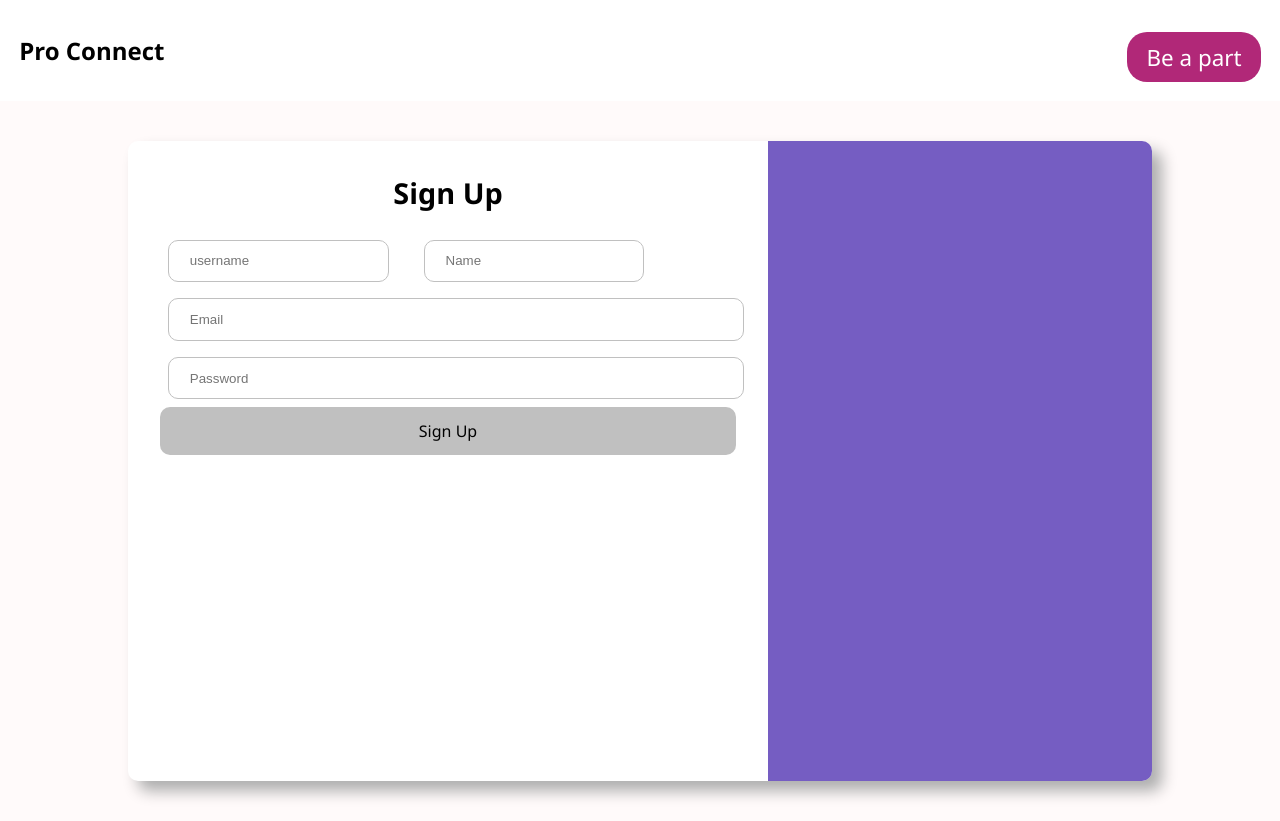
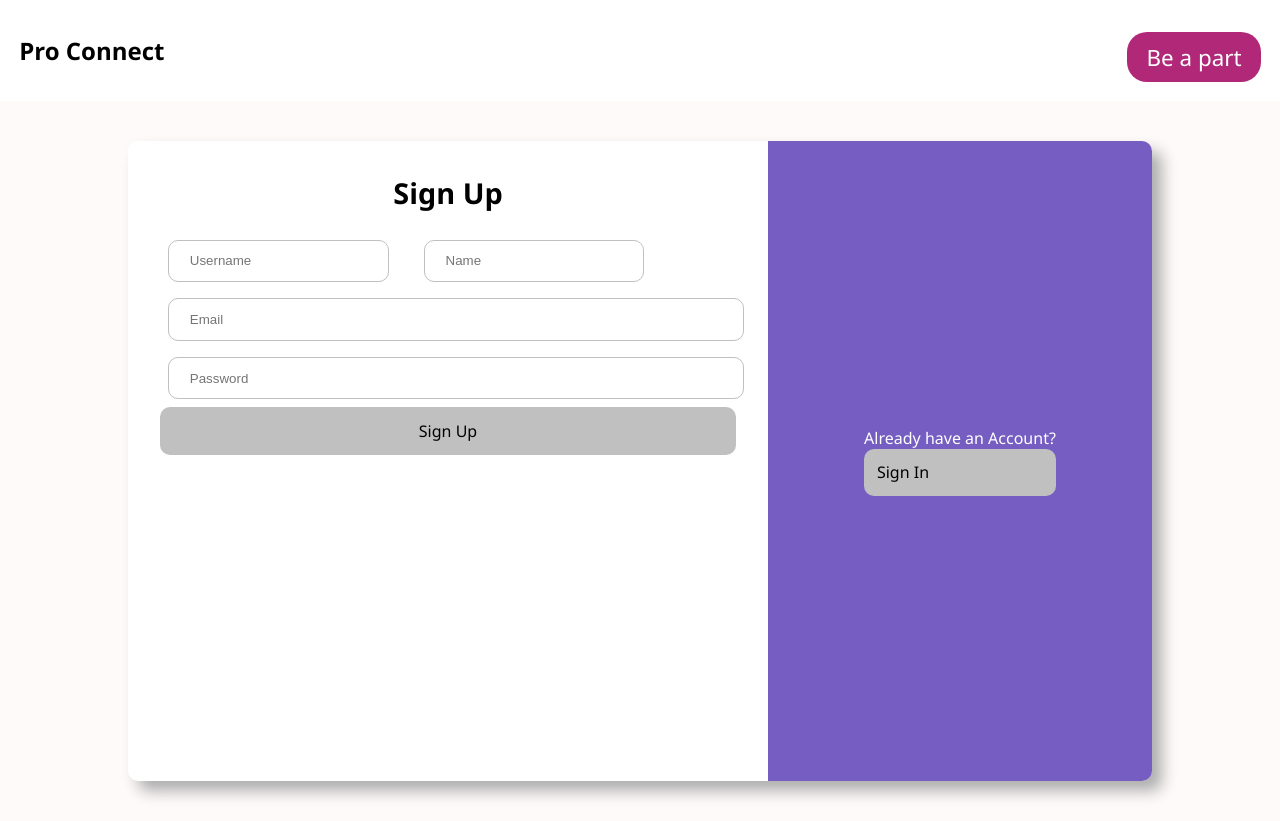
Before and after one commit to Khushi-code162/ProConnect, a Next.js app in the folder frontend/: page /login in a window 1280 px wide. Built offline with nearby package versions, Linux system fonts and the light colour scheme.

Commit message:
login user

```diff
--- /dev/null
+++ b/frontend/app/dashboard/page.js
@@ -0,0 +1,9 @@
+import React from 'react';
+
+function Dashboard() {
+  return (
+    <h1>dashboard</h1>
+  );
+}
+
+export default Dashboard;
--- a/frontend/app/login/login.module.css
+++ b/frontend/app/login/login.module.css
@@ -27,6 +27,7 @@
     .cardContainer__right {
         flex: 0.4;
         background : #755dc2;
+        color: white;
         display : flex;
         justify-content: center;
         align-items: center;
--- a/frontend/app/login/page.js
+++ b/frontend/app/login/page.js
@@ -4,37 +4,43 @@ import { useRouter } from 'next/navigation';
 import React , { useEffect, useState }  from 'react'
 import { useSelector , useDispatch } from 'react-redux'
 import Styles from './login.module.css';
-import { registerUser } from "@/config/redux/action/authAction";
-
+import { loginUser, registerUser  } from "@/config/redux/action/authAction";
+import { emptyMessage } from "@/config/redux/reducer/authReducer";
+import Dashboard from "../dashboard/page.js";
 
 
 export default function LoginComponent(){
 
-
     const authState = useSelector((state) => state.auth)
-
     const router = useRouter();
-
     const dispatch = useDispatch();
 
     const [userLoginMethod , setUserLoginMethod]= useState(false);
-
-
     const [email, setEmail] = useState("");
     const [password, setPassword] = useState("");
     const [username, setUserName] = useState("");
     const [name, setName] = useState("")
+
     useEffect(() =>{
         if(authState.loggedIn){
             router.push("/dashboard")
         }
     },[ authState.loggedIn])
 
+    useEffect(() =>{
+       dispatch(emptyMessage())
+    }, [userLoginMethod])
 
     const handleRegister =() =>{
         console.log("registering...");
         dispatch(registerUser({ username, password, email, name}))
     }
+
+    const handleLogin = () =>{
+        console.log("login...")
+        dispatch(loginUser({email, password}))
+    }
+
     return(
         <UserLayout>
             <div className = {Styles.container}>
@@ -44,36 +50,84 @@ export default function LoginComponent(){
                         <p style={{color : authState.isError ? "red": "green"}}>{authState.message?.message}</p>
 
                         <div className = {Styles.inputContainers}>
+                            {userLoginMethod ? (
+                                // ✅ Sign In form
+                                <>
+                                    <input
+                                        onChange={(e)=> setEmail(e.target.value)}
+                                        className={Styles.inputField}
+                                        type="text"
+                                        placeholder="Email"
+                                    />
+                                    <input
+                                        onChange={(e)=> setPassword(e.target.value)}
+                                        className={Styles.inputField}
+                                        type="password"
+                                        placeholder="Password"
+                                    />
+                                </>
+                            ) : (
+                                // ✅ Sign Up form
+                                <>
                                     <div className= {Styles.inputRow}>
-                            <input onChange= {(e) => setUserName(e.target.value)} className={Styles.inputField} type="text" placeholder="username"/>
-                            <input onChange = {(e)=> setName(e.target.value)} className={Styles.inputField} type="text" placeholder="Name"/>
-
+                                        <input
+                                            onChange={(e) => setUserName(e.target.value)}
+                                            className={Styles.inputField}
+                                            type="text"
+                                            placeholder="Username"
+                                        />
+                                        <input
+                                            onChange={(e)=> setName(e.target.value)}
+                                            className={Styles.inputField}
+                                            type="text"
+                                            placeholder="Name"
+                                        />
                                     </div>
-                        <input onChange = {(e)=> setEmail(e.target.value)} className={Styles.inputField} type="text" placeholder="Email" />
-                        <input onChange = {(e)=> setPassword(e.target.value)} className={Styles.inputField} type="text" placeholder="Password" />
-
+                                    <input
+                                        onChange={(e)=> setEmail(e.target.value)}
+                                        className={Styles.inputField}
+                                        type="text"
+                                        placeholder="Email"
+                                    />
+                                    <input
+                                        onChange={(e)=> setPassword(e.target.value)}
+                                        className={Styles.inputField}
+                                        type="password"
+                                        placeholder="Password"
+                                    />
+                                </>
+                            )}
                             <div
                                 onClick={() =>{
                                     if(userLoginMethod){
-
+                                        handleLogin();
                                     } else {
                                         handleRegister();
                                     }
                                 }}
-                        className= {Styles.buttonWithOutline}>
-                            <p> {userLoginMethod ? "Sign In" : "Sign Up"}</p>
-                        </div>
-                    </div>
-
-                </div>
-                <div className = {Styles.cardContainer__right}>
-
+                                className= {Styles.buttonWithOutline}
+                            >
+                                <p>{userLoginMethod ? "Sign In" : "Sign Up"}</p>
                             </div>
                         </div>
                     </div>
 
-
-
+                    <div className = {Styles.cardContainer__right}>
+                        <div>
+                            {userLoginMethod ? <p>Don't Have an Account?</p>: <p>Already have an Account?</p>}
+                            <div
+                                onClick ={() =>{
+                                    setUserLoginMethod(!userLoginMethod)
+                                }}
+                                style={{color: "black"}}
+                                className={Styles.buttonWithOutline}
+                            >
+                                <p>{userLoginMethod ? "Sign Up" : "Sign In"}</p>
+                            </div>
+                        </div>
+                    </div>
+                </div>
+            </div>
         </UserLayout>
     )
 }
--- a/frontend/config/redux/reducer/authReducer/index.js
+++ b/frontend/config/redux/reducer/authReducer/index.js
@@ -21,6 +21,9 @@ const authSlice = createSlice({
     handleLoginUser: (state) => {
       state.message = "hello";
     },
+    emptyMessage: (state) =>{
+      state.message =""
+    }
   },
 
   extraReducers: (builder) => {
@@ -65,5 +68,5 @@ const authSlice = createSlice({
   },
 });
 
-export const { reset, handleLoginUser } = authSlice.actions;
+export const { reset, emptyMessage } = authSlice.actions;
 export default authSlice.reducer;
```
Lines whose indentation alone changed are shown as unchanged.
